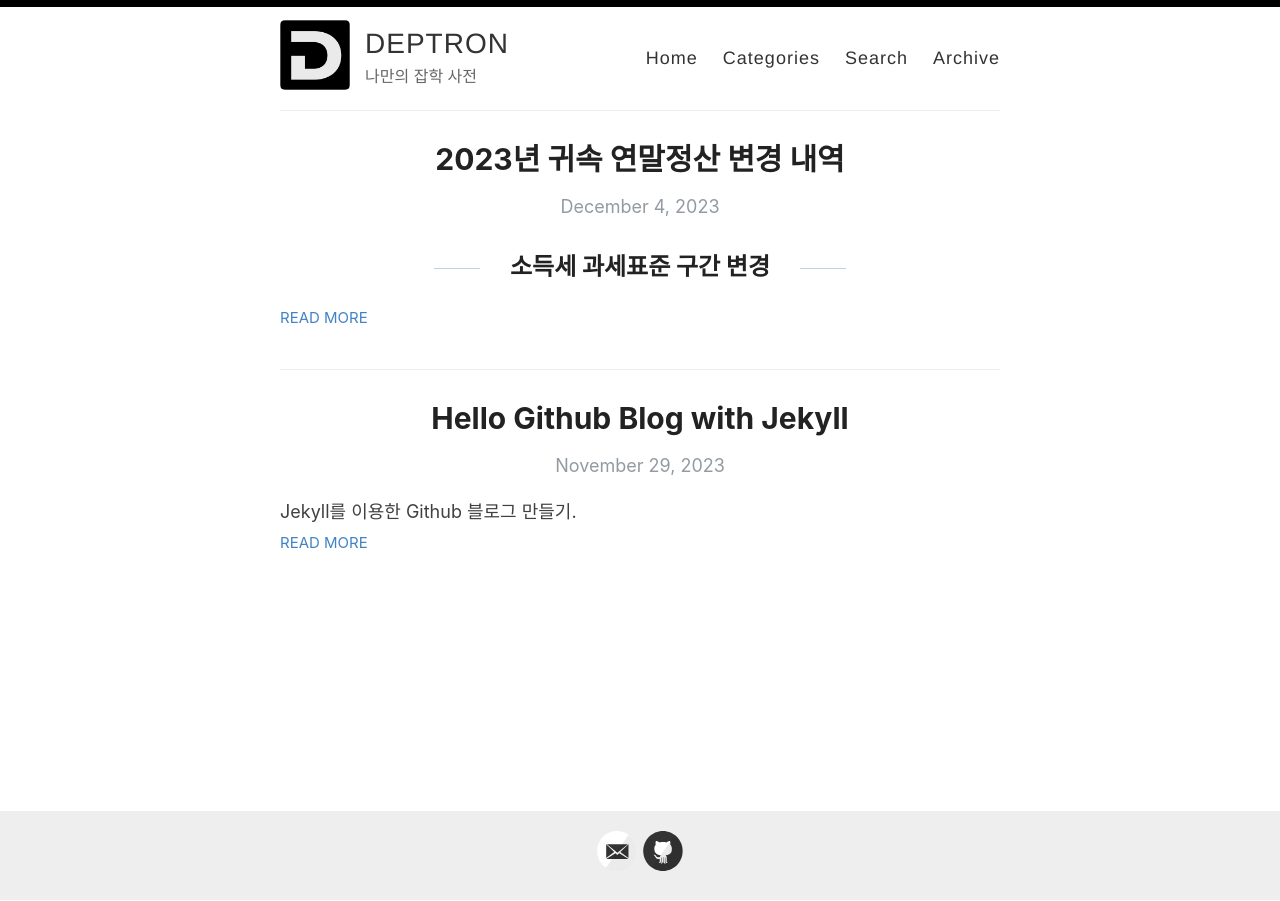
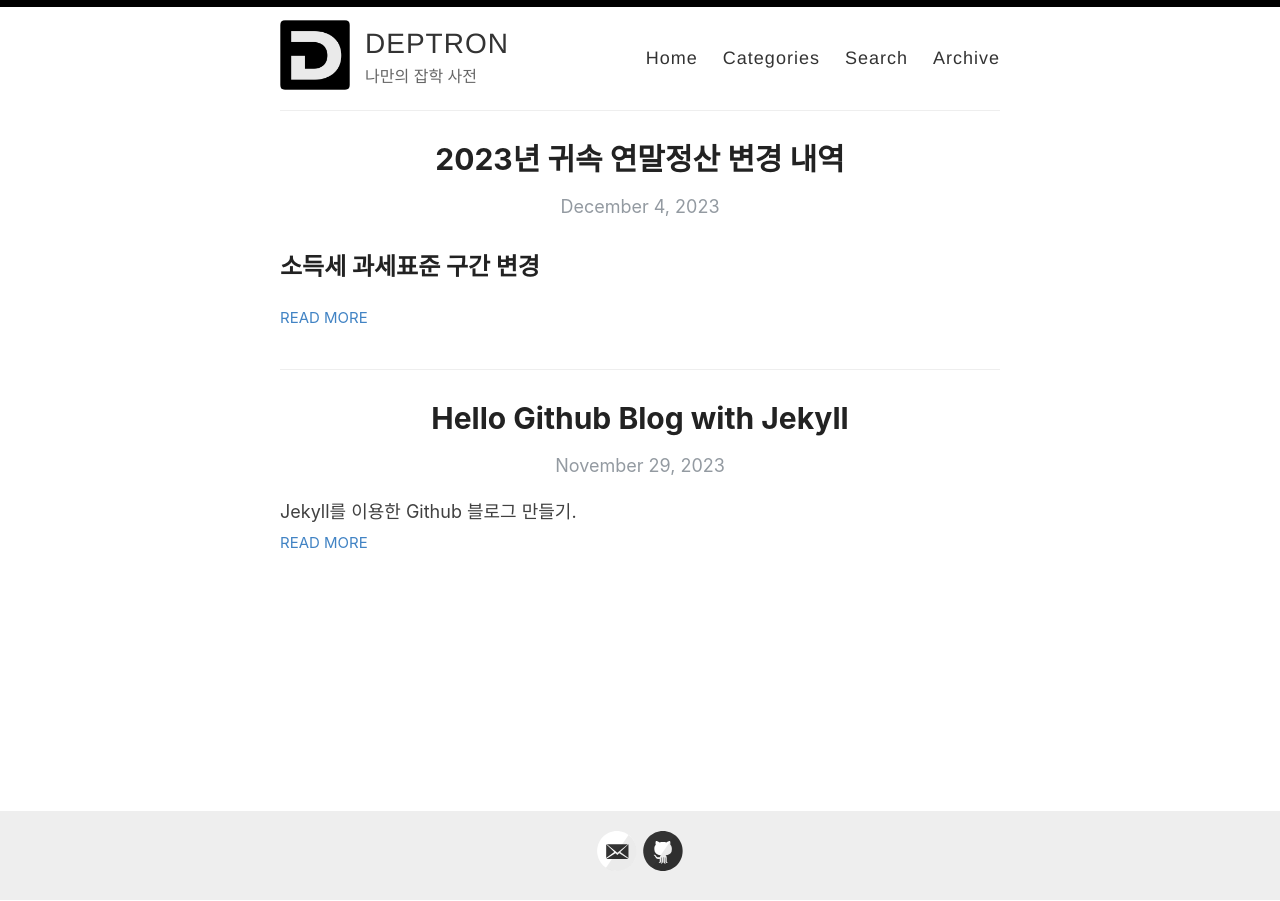
Before and after one commit to deepvaluer/deepvaluer.github.io, a Jekyll site: the page built from index.html, in a window 1280 px wide. Built offline with Jekyll 4.4.1, drawn with Linux system fonts in a browser that asks for light colours; the list of posts is cut into pages by our own code.

Commit message:
Update style.scss

```diff
--- a/assets/style.scss
+++ b/assets/style.scss
@@ -63,12 +63,12 @@ h2 {
   font-size: 24px;
 }
 
-h1, h2, h3 {
+.detailed h1,.detailed h2,.detailed h3 {
   text-align: center;
 }
 
 @media (min-width: 769px){
-	.post h2::before, .post h2::after {
+	.detailed h2::before, .detailed h2::after {
 	    content: "";
 	    display: inline-block;
 	    vertical-align: middle;
```
